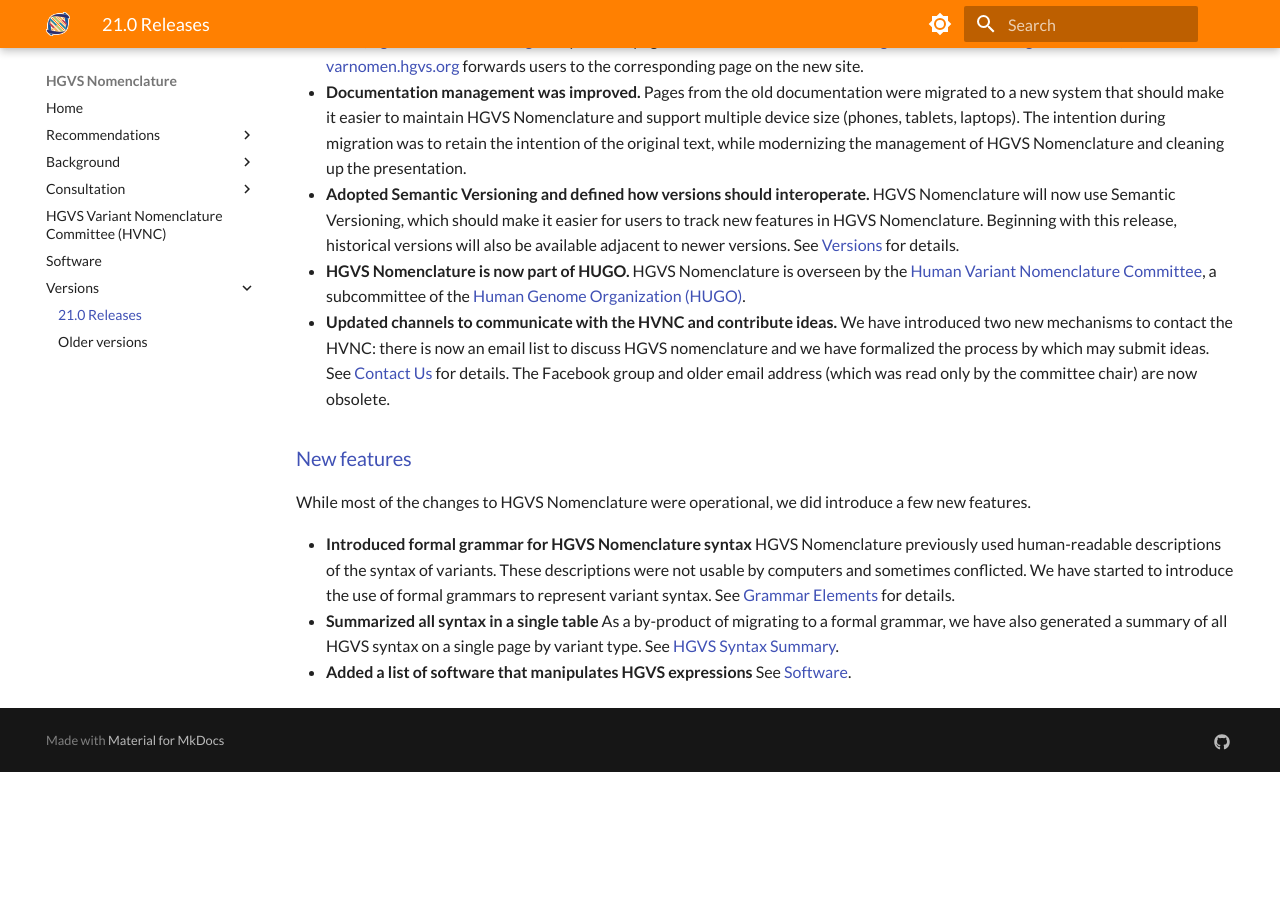
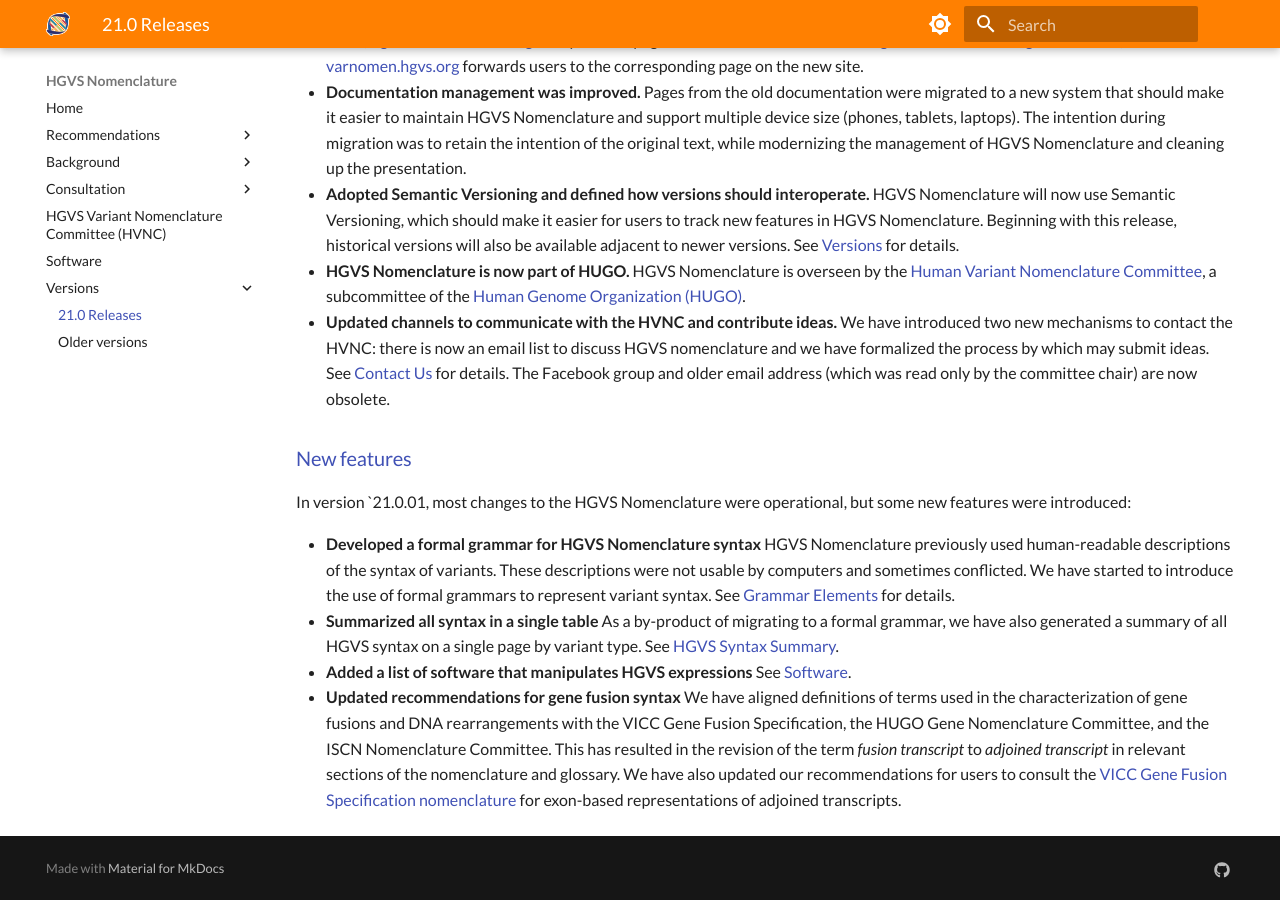
Before and after one commit to HGVSnomenclature/hgvs-nomenclature, an MkDocs documentation site: the page built from docs/versions/21.0.md, in a window 1280 px wide and 900 px high, scrolled down 563 px. Built offline with MkDocs 1.6.1 and Material for MkDocs 9.7.7, drawn with Linux system fonts in a browser that asks for light colours; before the commit the page ends 1335 px from its top, so only the background shows below that.

Commit message:
Apply suggestions from code review by @ahwagner
Co-authored-by: Alex H. Wagner, PhD <Alex.Wagner@nationwidechildrens.org>

```diff
--- a/docs/versions/21.0.md
+++ b/docs/versions/21.0.md
@@ -18,8 +18,9 @@
 
 ### New features
 
-While most of the changes to HGVS Nomenclature were operational, we did introduce a few new features.
+In version `21.0.01, most changes to the HGVS Nomenclature were operational, but some new features were introduced:
 
-- **Introduced formal grammar for HGVS Nomenclature syntax** HGVS Nomenclature previously used human-readable descriptions of the syntax of variants. These descriptions were not usable by computers and sometimes conflicted. We have started to introduce the use of formal grammars to represent variant syntax. See [Grammar Elements](../../recommendations/grammar/) for details.
+- **Developed a formal grammar for HGVS Nomenclature syntax** HGVS Nomenclature previously used human-readable descriptions of the syntax of variants. These descriptions were not usable by computers and sometimes conflicted. We have started to introduce the use of formal grammars to represent variant syntax. See [Grammar Elements](../../recommendations/grammar/) for details.
 - **Summarized all syntax in a single table** As a by-product of migrating to a formal grammar, we have also generated a summary of all HGVS syntax on a single page by variant type. See [HGVS Syntax Summary](/recommendations/summary/).
 - **Added a list of software that manipulates HGVS expressions** See [Software](/software).
+- **Updated recommendations for gene fusion syntax** We have aligned definitions of terms used in the characterization of gene fusions and DNA rearrangements with the VICC Gene Fusion Specification, the HUGO Gene Nomenclature Committee, and the ISCN Nomenclature Committee. This has resulted in the revision of the term _fusion transcript_ to _adjoined transcript_ in relevant sections of the nomenclature and glossary. We have also updated our recommendations for users to consult the [VICC Gene Fusion Specification nomenclature](https://fusions.cancervariants.org/en/latest/nomenclature.html) for exon-based representations of adjoined transcripts.
```
Also changed, not shown: docs/versions/index.md (+1 -1 lines).
